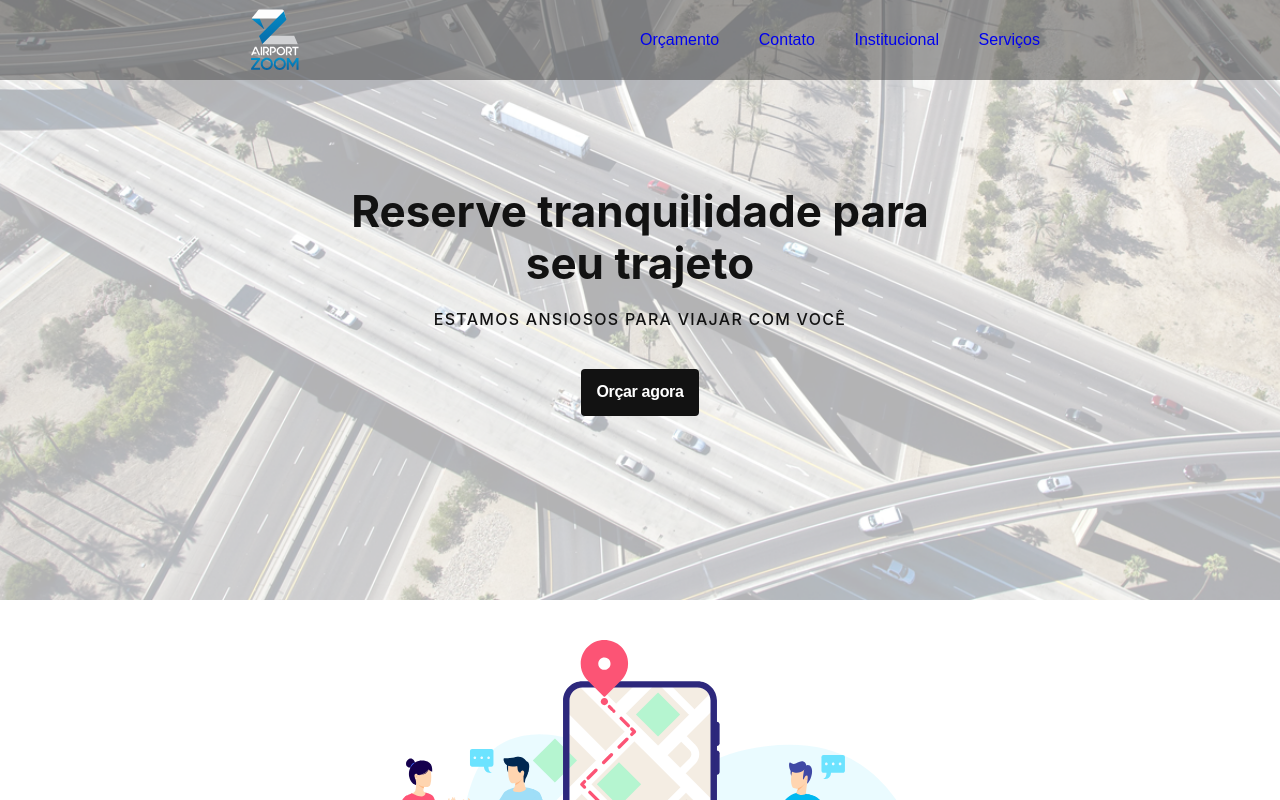
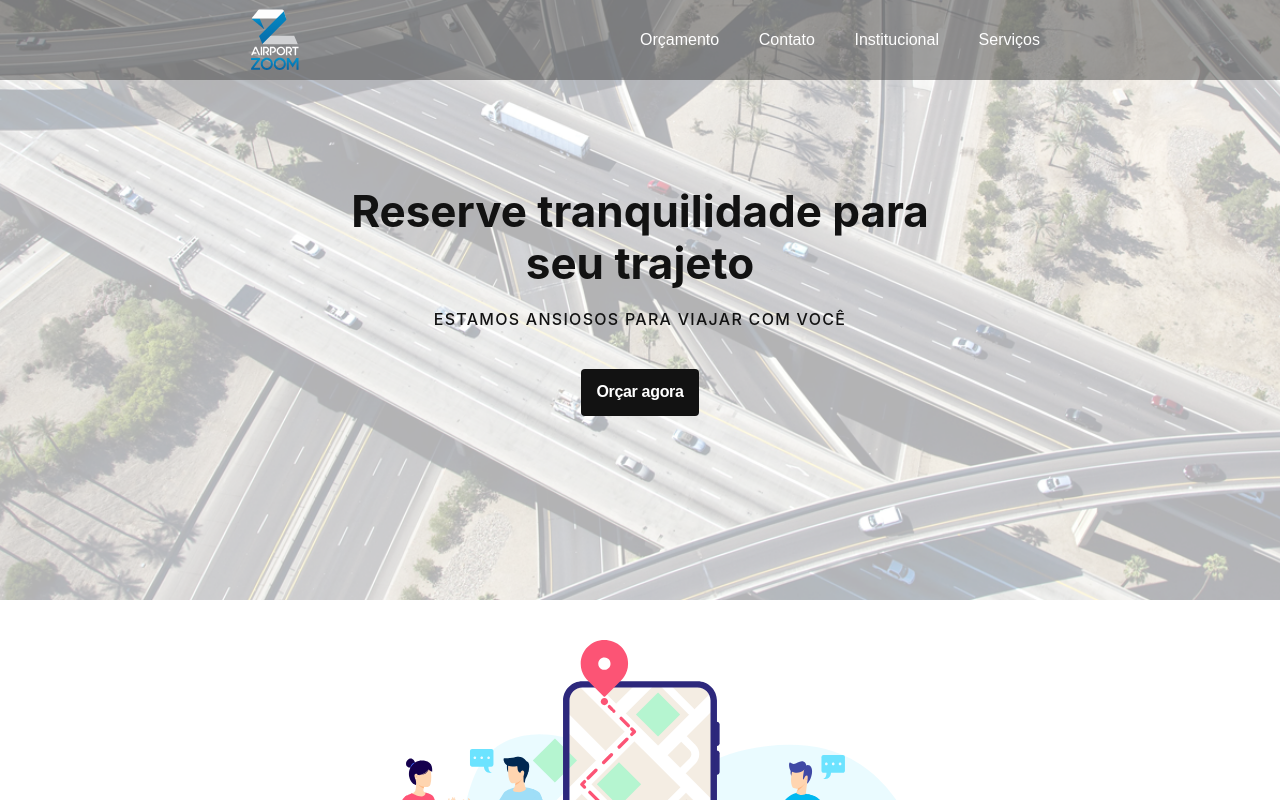
Before and after one commit to warleyaz/nume, a React (Create React App) app: page / in a window 1280 px wide. Shown: the top 800 px of the page. Built offline with nearby package versions, Linux system fonts and the light colour scheme.

Commit message:
Add sroll feature (#7)

```diff
--- a/src/components/MainSection/index.js
+++ b/src/components/MainSection/index.js
@@ -16,13 +16,13 @@ import {
   VehicleCard
 } from "./styles";
 
-const MainSection = () => {
+const MainSection = ({servicesRef}) => {
   return (
     <Container>
       <ContentWrapper>
         <ApresentationWrapper>
           <ImgTravel src={TravelIlustration} alt="Ilustração de Viagem"/>
-          <p>
+          <p ref={servicesRef}>
             Todos os veículos de nossa moderna frota são rastreados via satélite,
             dispõem de confortável serviço de bordo para oferecer entretenimento
             durante todo o percurso e podem ser contratados 24 horas por dia, 7
@@ -31,7 +31,7 @@ const MainSection = () => {
           </p>
         </ApresentationWrapper>
 
-        <Slider></Slider>
+      <Slider ></Slider>
               <VehicleWrapper>
                 <ServicesTravel src={ServicesIlustration} alt="Ilustração dos Serviços de Cada Veiculo"/>
                   <p>
@@ -65,7 +65,6 @@ const MainSection = () => {
 
             </ContentWrapper>
           </Container>
-
   )
 }
 
--- a/src/components/NavBar/index.js
+++ b/src/components/NavBar/index.js
@@ -3,29 +3,26 @@ import React from "react";
 import Logo from "../../assets/images/airportZoom.svg";
 
 import { Container, ItensContainer, ListContainer } from "./style.js";
-
-const NavBar = ({handleFooterLink}) => {
+const NavBar = ({refs, handleClick}) => {
   return (
     <Container>
       <ItensContainer>
         <img src={Logo} alt="Logo" />
         <ListContainer>
           <li>
-            <a href="#" onClick={() => {}} >Orçamento</a>
+            <a onClick={() => {}} >Orçamento</a>
           </li>
           <li>
-            <a href="#" onClick={handleFooterLink} >Contato</a>
+            <a onClick={() => handleClick(refs.footerRef)} >Contato</a>
           </li>
           <li>
-            <a href="#" onClick={() => {}} >Institucional</a>
+            <a onClick={() => handleClick(refs.footerRef)}>Institucional</a>
           </li>
           <li>
-            <a href="#" onClick={() => {}} > Serviços </a>
+            <a onClick={() => handleClick(refs.servicesRef)} > Serviços </a>
           </li>
         </ListContainer>
-
       </ItensContainer>
-
     </Container>
   );
 };
--- a/src/index.css
+++ b/src/index.css
@@ -2,6 +2,10 @@
   box-sizing: border-box;
   margin: 0;
   padding: 0;
+}
+
+html {
+  scroll-behavior: smooth;
 }
 
 body {
--- a/src/page/Home/index.js
+++ b/src/page/Home/index.js
@@ -8,23 +8,19 @@ import Footer from "../../components/Footer";
 
 export default () => {
   const [showModal, setShowModal] = useState(false);
-  const footerRef = useRef(null);
+  const footerRef = useRef();
+  const servicesRef = useRef();
 
-  const handleFooterLink = () => {
-    if (!footerRef) {
-      return;
-    }
-    const offsetValue = footerRef.current.offsetTop;
-    // window.scrollY = offsetValue;
+  const scrollToRef = (ref) =>  {
+    console.log(ref.current.offsetTop);
+    window.scrollTo(0, ref.current.offsetTop)
   }
-
   return (
     <>
-      <NavBar handleFooterLink={handleFooterLink} />
+      <NavBar handleClick={scrollToRef} refs={{ footerRef, servicesRef }} />
       <Header setShowModal={() => setShowModal(true)} />
-      <MainSection />
+      <MainSection servicesRef={servicesRef}/>
       <Footer footerRef={footerRef}/>
-
       {showModal ? (
         <Modal onClose={() => setShowModal(false)}>
           <h1>oi</h1>
@@ -34,4 +30,4 @@ export default () => {
       )}
       </>
       )
-}
+};
```
Lines whose indentation alone changed are shown as unchanged.
